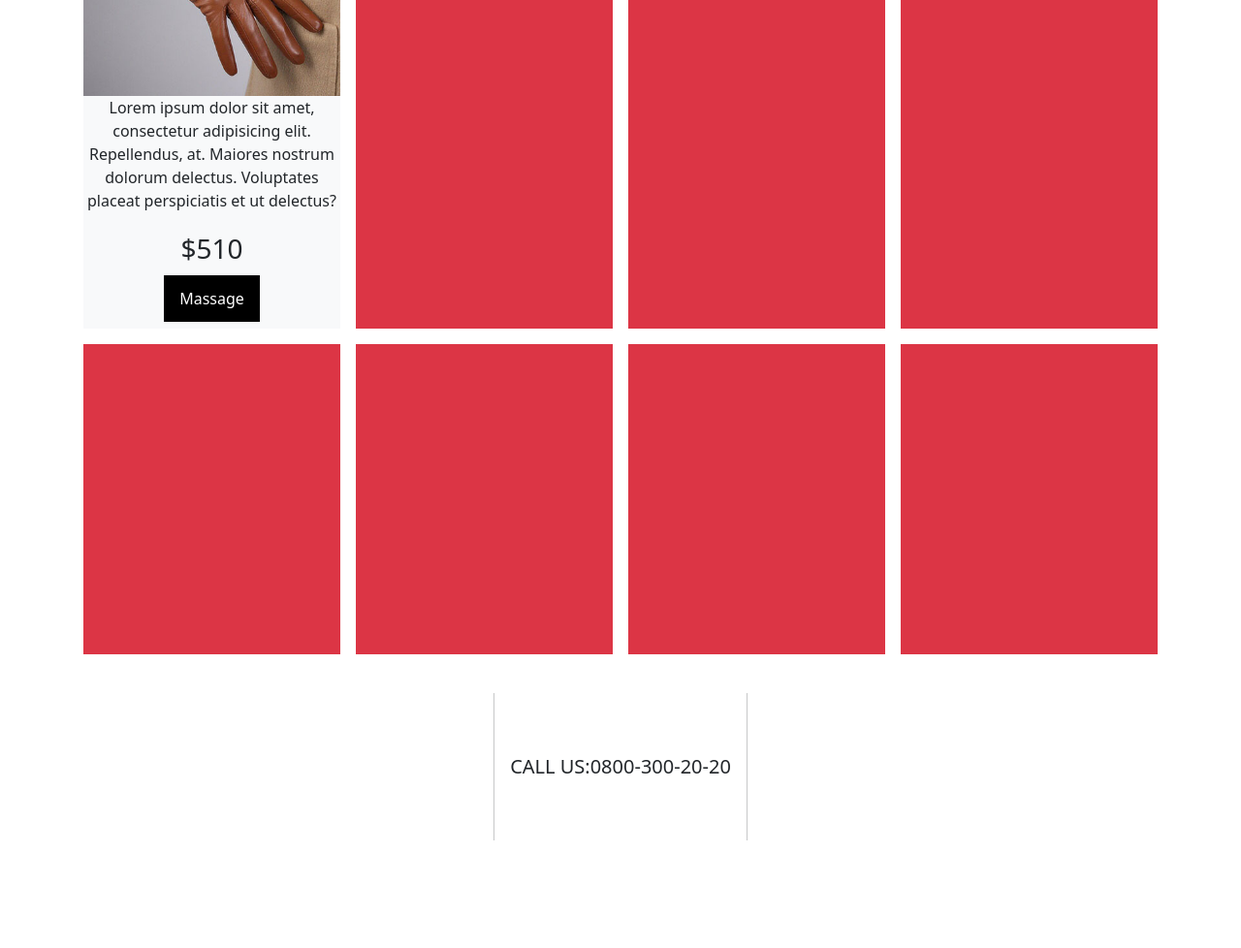
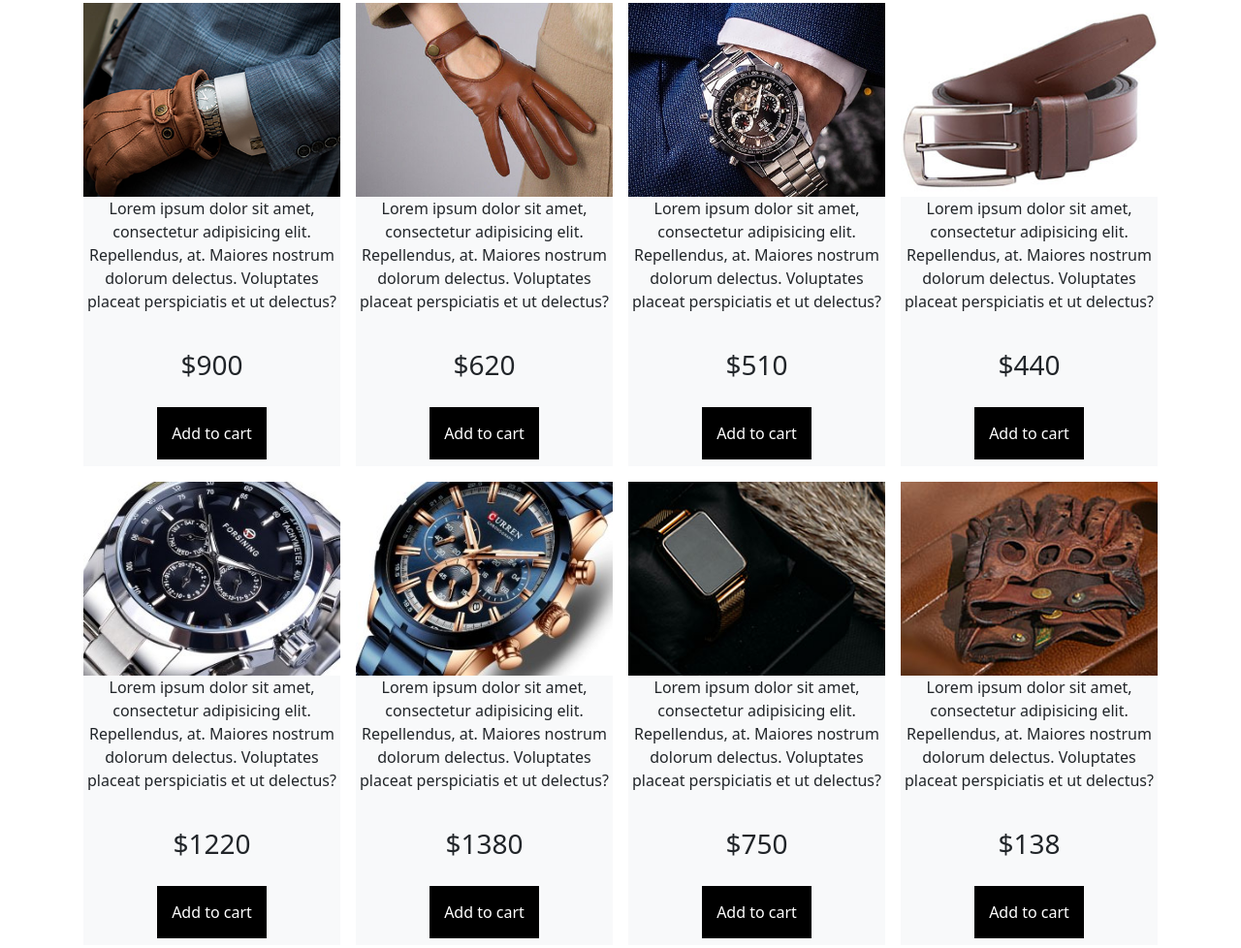
Before and after one commit to LaraSudzi/My-site11, a plain HTML site: page index.html in a window 1280 px wide. Shown: the part 761-1739 px from the top of the page at 97% size. Before the commit the page ends 1668 px from the top, so only its background shows below. Drawn offline with nearby package versions, Linux system fonts and the light colour scheme.

Commit message:
header finished

```diff
--- a/assets/css/style.css
+++ b/assets/css/style.css
@@ -68,12 +68,12 @@ button {
   background: black;
   border: none;
   color: white;
-  padding: 12px 16px;
+  padding: 15px 15px;
   justify-content: center;
   display: flex;
   margin: auto;
   text-transform: uppercase;
-  font-size: 25px;
+  font-size: 20px;
   align-items: baseline;
 }
 
@@ -87,3 +87,10 @@ button {
   justify-content: center;
   align-items: center;
 }
+
+header {
+   padding: 20px;
+   display: flex;
+   align-items: center;
+   gap: 10px;
+}
--- a/index.html
+++ b/index.html
@@ -19,16 +19,16 @@
 
     <div class="container min-vh-100 p-3">
 
-       <heder class="">
-          <div>
-              <h1>Men'sClothes</h1>
-              <a href="Home|"></a>
-              <a  href="Wish list(0)|"></a>
-              <a href="My Account|"></a>
-              <a  href="Shopping Cart|"></a>
-              <a href="Checout|"></a>
-          </div>
-       </heder>
+       <heder class="p-3 gap-3 f-2">
+          <h1 class="link-dark">Men's<span class="link-secondary">Clothes</span></h1>
+            <div class="gap-2 py-3">
+              <a class="link-secondary" href="">Home|</a>
+              <a class="link-dark p-2" href="">Wish list(0)|</a>
+              <a class="link-dark p-2" href="">My Account|</a>
+              <a class="link-dark p-2" href="">Shopping Cart|</a>
+              <a class="link-dark p-2" href="">Checout|</a>
+            </div>
+          </heder>
 
       <nav class="navbar navbar-expand-lg bg-dark">
         <div class="container-fluid">
@@ -68,6 +68,8 @@
         </div>
       </nav>
 
+
+
       <div id="main-image"></div>
 
       <div id="sections-grid" class="mt-3 gap-3">
@@ -93,29 +95,132 @@
         </div>
       </div>
 
+
       <div id="products-grid" class="mt-3 gap-3">
+
         <div class="product text-center bg-light">
-          <img class="pic" src="./assets/image/pic5.jpg" alt="" />
+          <img class="pic" src="./assets/image/pic1.jpg" alt="" />
           <article>
             <p>
               Lorem ipsum dolor sit amet, consectetur adipisicing elit.
               Repellendus, at. Maiores nostrum dolorum delectus. Voluptates
               placeat perspiciatis et ut delectus?
             </p>
-            <div class="pad link-dark fs-3">$510</div>
+            <div class="pad link-dark py-3 fs-3">$900</div>
           </article>
           <div class="btn">
-            <button><i class="fa-regular fa-envelope icon"></i>Massage</button>
+            <button><i class="fa-regular fa-envelope icon"></i>Add to cart</button>
           </div>
         </div>
 
-        <div class="product bg-danger"></div>
-        <div class="product bg-danger"></div>
-        <div class="product bg-danger"></div>
-        <div class="product bg-danger"></div>
-        <div class="product bg-danger"></div>
-        <div class="product bg-danger"></div>
-        <div class="product bg-danger"></div>
+
+        <div class="product text-center bg-light">
+            <img class="pic" src="./assets/image/pic5.jpg" alt="" />
+            <article>
+              <p>
+                Lorem ipsum dolor sit amet, consectetur adipisicing elit.
+                Repellendus, at. Maiores nostrum dolorum delectus. Voluptates
+                placeat perspiciatis et ut delectus?
+              </p>
+              <div class="pad link-dark py-3 fs-3">$620</div>
+            </article>
+            <div class="btn">
+              <button><i class="fa-regular fa-envelope icon"></i>Add to cart</button>
+            </div>
+          </div>
+
+          <div class="product text-center bg-light">
+            <img class="pic" src="./assets/image/pic6.jpg" alt="" />
+            <article>
+              <p>
+                Lorem ipsum dolor sit amet, consectetur adipisicing elit.
+                Repellendus, at. Maiores nostrum dolorum delectus. Voluptates
+                placeat perspiciatis et ut delectus?
+              </p>
+              <div class="pad link-dark py-3 fs-3">$510</div>
+            </article>
+            <div class="btn">
+              <button><i class="fa-regular fa-envelope icon"></i>Add to cart</button>
+            </div>
+          </div>
+
+          <div class="product text-center bg-light">
+            <img class="pic" src="./assets/image/pic8.jpg" alt="" />
+            <article>
+              <p>
+                Lorem ipsum dolor sit amet, consectetur adipisicing elit.
+                Repellendus, at. Maiores nostrum dolorum delectus. Voluptates
+                placeat perspiciatis et ut delectus?
+              </p>
+              <div class="pad link-dark py-3 fs-3">$440</div>
+            </article>
+            <div class="btn">
+              <button><i class="fa-regular fa-envelope icon"></i>Add to cart</button>
+            </div>
+          </div>
+
+          <div class="product text-center bg-light">
+            <img class="pic" src="./assets/image/pic9.jpg" alt="" />
+            <article>
+              <p>
+                Lorem ipsum dolor sit amet, consectetur adipisicing elit.
+                Repellendus, at. Maiores nostrum dolorum delectus. Voluptates
+                placeat perspiciatis et ut delectus?
+              </p>
+              <div class="pad link-dark py-3 fs-3">$1220</div>
+            </article>
+            <div class="btn">
+              <button><i class="fa-regular fa-envelope icon"></i>Add to cart</button>
+            </div>
+          </div>
+
+          <div class="product text-center bg-light">
+            <img class="pic" src="./assets/image/pic10.jpg" alt="" />
+            <article>
+              <p>
+                Lorem ipsum dolor sit amet, consectetur adipisicing elit.
+                Repellendus, at. Maiores nostrum dolorum delectus. Voluptates
+                placeat perspiciatis et ut delectus?
+              </p>
+              <div class="pad link-dark py-3 fs-3">$1380</div>
+            </article>
+            <div class="btn">
+              <button><i class="fa-regular fa-envelope icon"></i>Add to cart</button>
+            </div>
+          </div>
+
+          <div class="product text-center bg-light">
+            <img class="pic" src="./assets/image/pic2.jpg" alt="" />
+            <article>
+              <p>
+                Lorem ipsum dolor sit amet, consectetur adipisicing elit.
+                Repellendus, at. Maiores nostrum dolorum delectus. Voluptates
+                placeat perspiciatis et ut delectus?
+              </p>
+              <div class="pad link-dark py-3 fs-3">$750</div>
+            </article>
+            <div class="btn">
+              <button><i class="fa-regular fa-envelope icon"></i>Add to cart</button>
+            </div>
+          </div>
+
+          <div class="product text-center bg-light">
+            <img class="pic" src="./assets/image/pic4.jpg" alt="" />
+            <article>
+              <p>
+                Lorem ipsum dolor sit amet, consectetur adipisicing elit.
+                Repellendus, at. Maiores nostrum dolorum delectus. Voluptates
+                placeat perspiciatis et ut delectus?
+              </p>
+              <div class="pad link-dark py-3 fs-3">$138</div>
+            </article>
+            <div class="btn">
+              <button><i class="fa-regular fa-envelope icon"></i>Add to cart</button>
+            </div>
+          </div>
+
+        </div>
+
       </div>
 
       <div id="call" class="mt-3 gap-3 py-4 d-flex">
@@ -124,6 +229,8 @@
         <div class="vr"></div>
       </div>
 
+      <footer></footer>
+
     </div>
   </body>
 </html>
```
